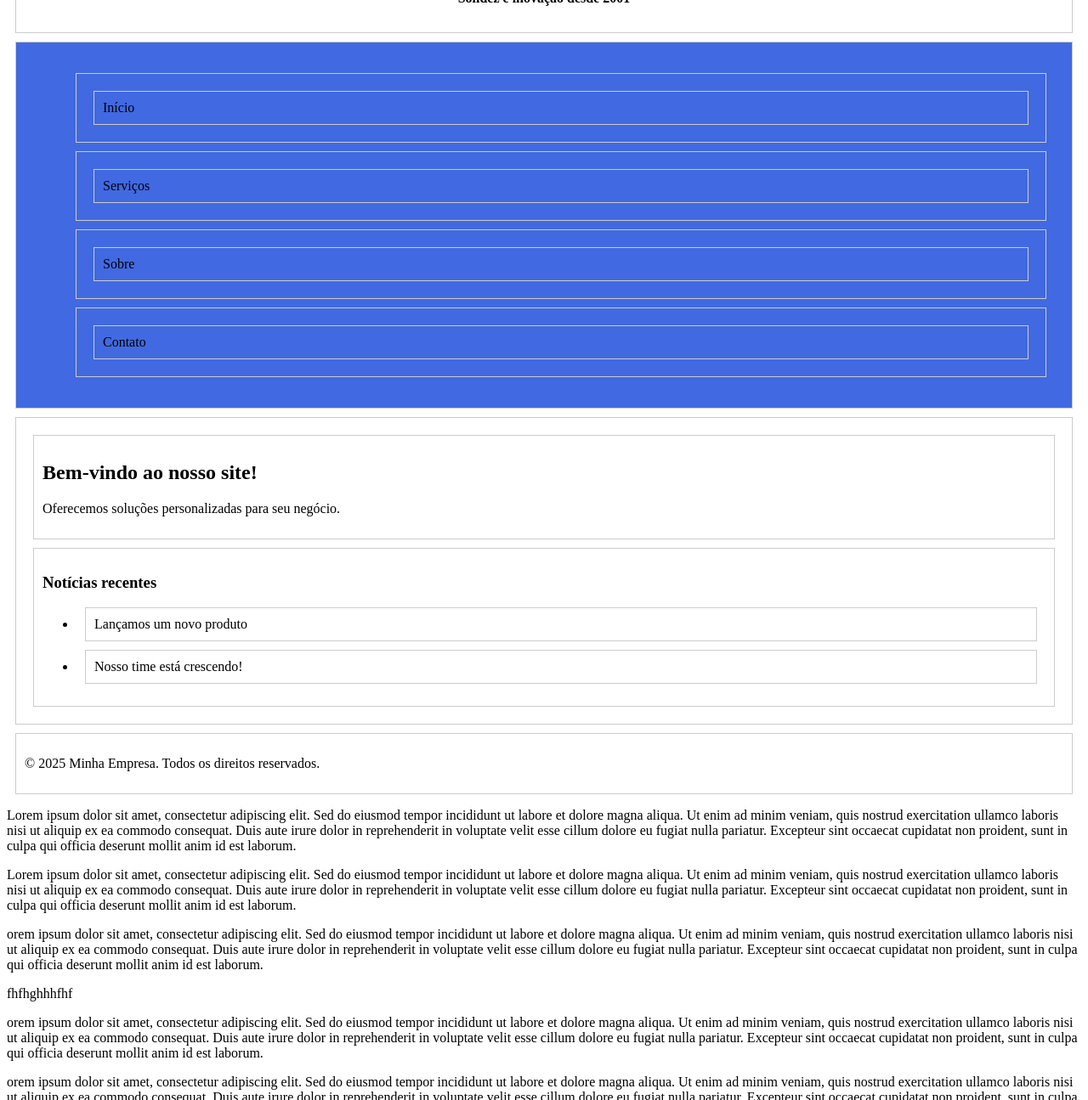
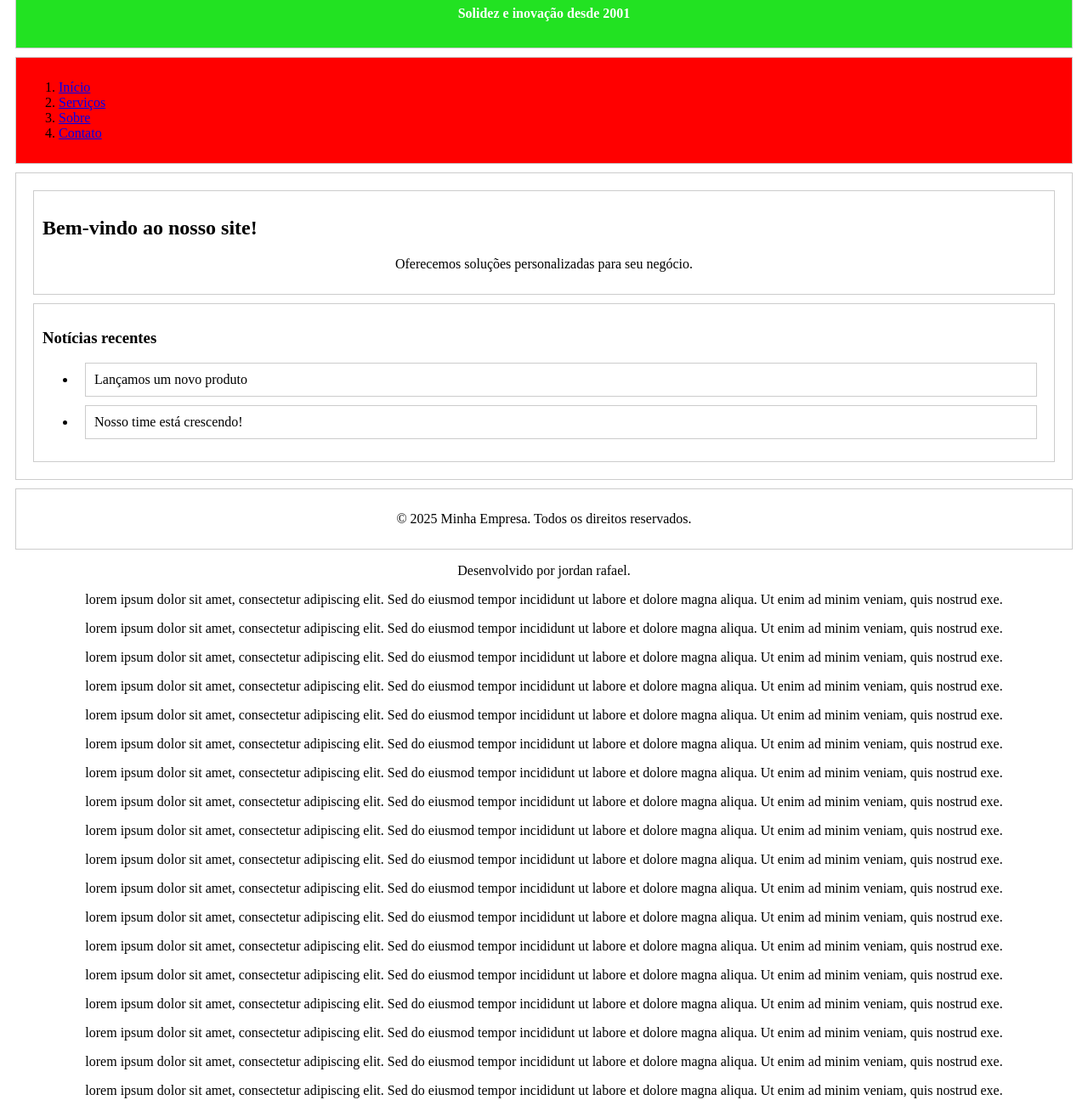
Before and after one commit to Jordan2312-cretor/c-digo-kkk, a plain HTML site: page index.html in a window 1280 px wide. Shown: the part 112-1407 px from the top of the page at 85% size. Drawn offline with Linux system fonts and the light colour scheme.

Commit message:
Add files via upload

```diff
--- a/index.html
+++ b/index.html
@@ -10,38 +10,44 @@
       border: 1px solid #ccc;
     }
 
-nav.sticky{
+
+h1{
+    text-align: center;
+}
+
+h4{
+    text-align: center;
+    color: #ffffff;
+
+}
+
+img.fixed{
+position: fixed;
+left: 1800px;
+bottom: 50px;
+
+
+}
+header{
+background-color: #22e222;
+
+}
+p{
+text-align: center;
+
+}
+
+main.stick{
 position: sticky;
+top: 20px;
+background-color: #ff0000;
 
-    background-color:   royalblue;
-    padding: 20px;
-    top:10px;
+
+}
+.img{
 
 
 
-}
-h1{
-
-text-align: center;
-
-
-}
-
-h4 {
-text-align: center;
-
-
-}
-
-
-
-
-img.fixed {
-position:fixed;
-
-    padding:10px;
-    bottom: 20px;
-    left:1800px;
 }
 
 
@@ -50,21 +56,26 @@ position:fixed;
   </style>
 </head>
 <body>
+
+
 <header>
-<h1>Minha Empresa</h1>
+    <img src="img/SENAI_logo_2024.png" alt="Logo da Empresa" style="width: 200px; height: 100px;">
+
+    <h1>Minha Empresa</h1>
     <h4>Solidez e inovação desde 2001</h4>
+
 
 </header>
 
 
-  <nav class ="sticky">
-    <ol>
-      <aside><nav href="#">Início</nav></aside>
-      <aside><nav href="#">Serviços</nav></aside>
-      <aside><nav href="#">Sobre</nav></aside>
-      <aside><nav href="#">Contato</nav></aside>
+  <main class="stick">
+    <ol >
+      <li><a href="#">Início</a></li>
+      <li><a href="#">Serviços</a></li>
+      <li><a href="#">Sobre</a></li>
+      <li><a href="#">Contato</a></li>
     </ol>
-</nav>
+  </main>
 
   <main class="main">
     <main class="content">
@@ -84,16 +95,37 @@ position:fixed;
   <footer  class="footer">
     <p>© 2025 Minha Empresa. Todos os direitos reservados.</p>
   </footer>
-<p lorem="10">Lorem ipsum dolor sit amet, consectetur adipiscing elit. Sed do eiusmod tempor incididunt ut labore et dolore magna aliqua. Ut enim ad minim veniam, quis nostrud exercitation ullamco laboris nisi ut aliquip ex ea commodo consequat. Duis aute irure dolor in reprehenderit in voluptate velit esse cillum dolore eu fugiat nulla pariatur. Excepteur sint occaecat cupidatat non proident, sunt in culpa qui officia deserunt mollit anim id est laborum.</p>
-<p>Lorem ipsum dolor sit amet, consectetur adipiscing elit. Sed do eiusmod tempor incididunt ut labore et dolore magna aliqua. Ut enim ad minim veniam, quis nostrud exercitation ullamco laboris nisi ut aliquip ex ea commodo consequat. Duis aute irure dolor in reprehenderit in voluptate velit esse cillum dolore eu fugiat nulla pariatur. Excepteur sint occaecat cupidatat non proident, sunt in culpa qui officia deserunt mollit anim id est laborum.</p>
-<p>orem ipsum dolor sit amet, consectetur adipiscing elit. Sed do eiusmod tempor incididunt ut labore et dolore magna aliqua. Ut enim ad minim veniam, quis nostrud exercitation ullamco laboris nisi ut aliquip ex ea commodo consequat. Duis aute irure dolor in reprehenderit in voluptate velit esse cillum dolore eu fugiat nulla pariatur. Excepteur sint occaecat cupidatat non proident, sunt in culpa qui officia deserunt mollit anim id est laborum. </p>
-<p>fhfhghhhfhf</p>
-<p> orem ipsum dolor sit amet, consectetur adipiscing elit. Sed do eiusmod tempor incididunt ut labore et dolore magna aliqua. Ut enim ad minim veniam, quis nostrud exercitation ullamco laboris nisi ut aliquip ex ea commodo consequat. Duis aute irure dolor in reprehenderit in voluptate velit esse cillum dolore eu fugiat nulla pariatur. Excepteur sint occaecat cupidatat non proident, sunt in culpa qui officia deserunt mollit anim id est laborum.</p>
-<p>orem ipsum dolor sit amet, consectetur adipiscing elit. Sed do eiusmod tempor incididunt ut labore et dolore magna aliqua. Ut enim ad minim veniam, quis nostrud exercitation ullamco laboris nisi ut aliquip ex ea commodo consequat. Duis aute irure dolor in reprehenderit in voluptate velit esse cillum dolore eu fugiat nulla pariatur. Excepteur sint occaecat cupidatat non proident, sunt in culpa qui officia deserunt mollit anim id est laborum.</p>
-<p>orem ipsum dolor sit amet, consectetur adipiscing elit. Sed do eiusmod tempor incididunt ut labore et dolore magna aliqua. Ut enim ad minim veniam, quis nostrud exercitation ullamco laboris nisi ut aliquip ex ea commodo consequat. Duis aute irure dolor in reprehenderit in voluptate velit esse cillum dolore eu fugiat nulla pariatur. Excepteur sint occaecat cupidatat non proident, sunt in culpa qui officia deserunt mollit anim id est laborum.</p>
-<p>orem ipsum dolor sit amet, consectetur adipiscing elit. Sed do eiusmod tempor incididunt ut labore et dolore magna aliqua. Ut enim ad minim veniam, quis nostrud exercitation ullamco laboris nisi ut aliquip ex ea commodo consequat. Duis aute irure dolor in reprehenderit in voluptate velit esse cillum dolore eu fugiat nulla pariatur. Excepteur sint occaecat cupidatat non proident, sunt in culpa qui officia deserunt mollit anim id est laborum.</p>
-<p>orem ipsum dolor sit amet, consectetur adipiscing elit. Sed do eiusmod tempor incididunt ut labore et dolore magna aliqua. Ut enim ad minim veniam, quis nostrud exercitation ullamco laboris nisi ut aliquip ex ea commodo consequat. Duis aute irure dolor in reprehenderit in voluptate velit esse cillum dolore eu fugiat nulla pariatur. Excepteur sint occaecat cupidatat non proident, sunt in culpa qui officia deserunt mollit anim id est laborum.</p>
+<p>Desenvolvido por jordan rafael.</p>
+<P >lorem ipsum dolor sit amet, consectetur adipiscing elit. Sed do eiusmod tempor incididunt ut labore et dolore magna aliqua. Ut enim ad minim veniam, quis nostrud exe.</P>
+<P> lorem ipsum dolor sit amet, consectetur adipiscing elit. Sed do eiusmod tempor incididunt ut labore et dolore magna aliqua. Ut enim ad minim veniam, quis nostrud exe.</P>
+<P> lorem ipsum dolor sit amet, consectetur adipiscing elit. Sed do eiusmod tempor incididunt ut labore et dolore magna aliqua. Ut enim ad minim veniam, quis nostrud exe.</P>
+<P >lorem ipsum dolor sit amet, consectetur adipiscing elit. Sed do eiusmod tempor incididunt ut labore et dolore magna aliqua. Ut enim ad minim veniam, quis nostrud exe.</P>
+<P >lorem ipsum dolor sit amet, consectetur adipiscing elit. Sed do eiusmod tempor incididunt ut labore et dolore magna aliqua. Ut enim ad minim veniam, quis nostrud exe.</P>
+<P >lorem ipsum dolor sit amet, consectetur adipiscing elit. Sed do eiusmod tempor incididunt ut labore et dolore magna aliqua. Ut enim ad minim veniam, quis nostrud exe.</P>
+<P >lorem ipsum dolor sit amet, consectetur adipiscing elit. Sed do eiusmod tempor incididunt ut labore et dolore magna aliqua. Ut enim ad minim veniam, quis nostrud exe.</P>
+<P >lorem ipsum dolor sit amet, consectetur adipiscing elit. Sed do eiusmod tempor incididunt ut labore et dolore magna aliqua. Ut enim ad minim veniam, quis nostrud exe.</P>
+<P >lorem ipsum dolor sit amet, consectetur adipiscing elit. Sed do eiusmod tempor incididunt ut labore et dolore magna aliqua. Ut enim ad minim veniam, quis nostrud exe.</P>
+<P> lorem ipsum dolor sit amet, consectetur adipiscing elit. Sed do eiusmod tempor incididunt ut labore et dolore magna aliqua. Ut enim ad minim veniam, quis nostrud exe.</P>
+<P> lorem ipsum dolor sit amet, consectetur adipiscing elit. Sed do eiusmod tempor incididunt ut labore et dolore magna aliqua. Ut enim ad minim veniam, quis nostrud exe.</P>
+<P >lorem ipsum dolor sit amet, consectetur adipiscing elit. Sed do eiusmod tempor incididunt ut labore et dolore magna aliqua. Ut enim ad minim veniam, quis nostrud exe.</P>
+<P >lorem ipsum dolor sit amet, consectetur adipiscing elit. Sed do eiusmod tempor incididunt ut labore et dolore magna aliqua. Ut enim ad minim veniam, quis nostrud exe.</P>
+<P >lorem ipsum dolor sit amet, consectetur adipiscing elit. Sed do eiusmod tempor incididunt ut labore et dolore magna aliqua. Ut enim ad minim veniam, quis nostrud exe.</P>
+<P >lorem ipsum dolor sit amet, consectetur adipiscing elit. Sed do eiusmod tempor incididunt ut labore et dolore magna aliqua. Ut enim ad minim veniam, quis nostrud exe.</P>
+<P >lorem ipsum dolor sit amet, consectetur adipiscing elit. Sed do eiusmod tempor incididunt ut labore et dolore magna aliqua. Ut enim ad minim veniam, quis nostrud exe.</P>
+<P >lorem ipsum dolor sit amet, consectetur adipiscing elit. Sed do eiusmod tempor incididunt ut labore et dolore magna aliqua. Ut enim ad minim veniam, quis nostrud exe.</P>
+<P> lorem ipsum dolor sit amet, consectetur adipiscing elit. Sed do eiusmod tempor incididunt ut labore et dolore magna aliqua. Ut enim ad minim veniam, quis nostrud exe.</P>
+<P> lorem ipsum dolor sit amet, consectetur adipiscing elit. Sed do eiusmod tempor incididunt ut labore et dolore magna aliqua. Ut enim ad minim veniam, quis nostrud exe.</P>
+<P >lorem ipsum dolor sit amet, consectetur adipiscing elit. Sed do eiusmod tempor incididunt ut labore et dolore magna aliqua. Ut enim ad minim veniam, quis nostrud exe.</P>
+<P >lorem ipsum dolor sit amet, consectetur adipiscing elit. Sed do eiusmod tempor incididunt ut labore et dolore magna aliqua. Ut enim ad minim veniam, quis nostrud exe.</P>
+<P >lorem ipsum dolor sit amet, consectetur adipiscing elit. Sed do eiusmod tempor incididunt ut labore et dolore magna aliqua. Ut enim ad minim veniam, quis nostrud exe.</P>
+<P >lorem ipsum dolor sit amet, consectetur adipiscing elit. Sed do eiusmod tempor incididunt ut labore et dolore magna aliqua. Ut enim ad minim veniam, quis nostrud exe.</P>
+<P >lorem ipsum dolor sit amet, consectetur adipiscing elit. Sed do eiusmod tempor incididunt ut labore et dolore magna aliqua. Ut enim ad minim veniam, quis nostrud exe.</P>
 
-<a href="https://wa.me/5599999999999" target="_blank">
-  <img src="logo-whatsapp.png" alt="Logo do WhatsApp" width="60">
-</a>
+<img class=fixed src="img/whatsapp.png" alt="WhatsApp" style="width: 50px; height: 50px;">
+
+
+
+
+</body>
+</html>
+<!--jordan rafael-->
```
Also changed, not shown: cs.css (added).
